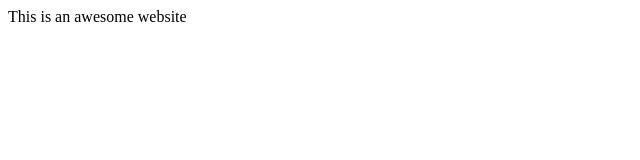
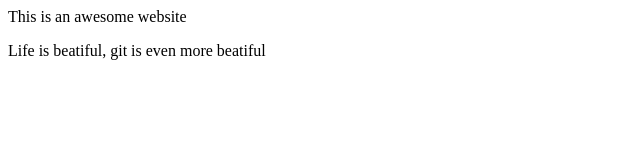
Before and after one commit to JuniorAbdulaziz/Greate-Learning, a plain HTML site: page index.html in a window 1280 px wide. Shown: the whole page, without its empty margins (0-640 px from the left). Drawn offline with Linux system fonts and the light colour scheme.

Commit message:
added <p>tag to index.html</p>

```diff
--- a/index.html
+++ b/index.html
@@ -5,4 +5,7 @@ Sample git course
 <head>
 This is an awesome website
 </head>
+<p>
+Life is beatiful, git is even more beatiful
+</p>
 </html>
```
